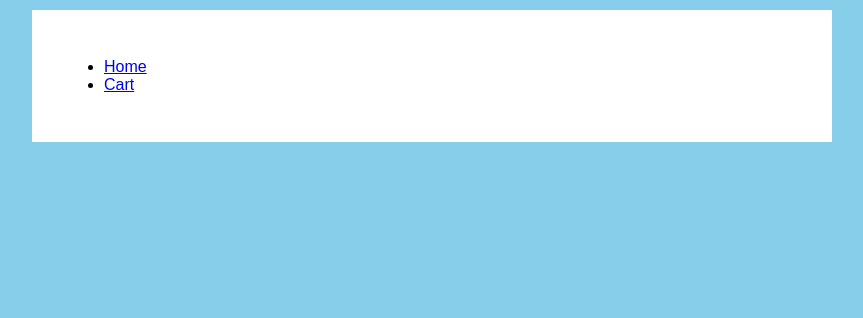
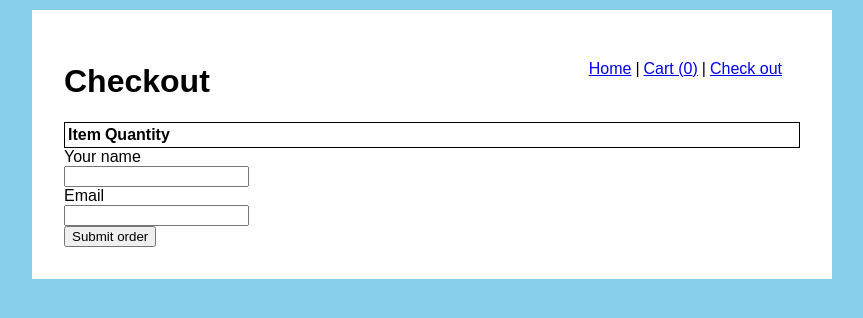
Before and after one commit to Ksz-K/eStore, a React (Create React App) app: page /checkout in a window 1280 px wide. Shown: the top 318 px of the page, without its empty margins (208-1071 px from the left). Built offline with nearby package versions, Linux system fonts and the light colour scheme.

Commit message:
site v01 done

```diff
--- a/package.json
+++ b/package.json
@@ -15,7 +15,8 @@
     "react-router-dom": "^5.1.2",
     "react-scripts": "3.3.1",
     "redux": "^4.0.5",
-    "redux-devtools-extension": "^2.13.8"
+    "redux-devtools-extension": "^2.13.8",
+    "redux-form": "^8.3.0"
   },
   "scripts": {
     "start": "react-scripts start",
--- a/src/App.js
+++ b/src/App.js
@@ -1,27 +1,40 @@
 import React from "react";
-import { NavLink } from "react-router-dom";
+import { NavLink, withRouter } from "react-router-dom";
 import Router from "./Router";
+import { connect } from "react-redux";
 
-const Navigation = props => (
+const Navigation = ({ cart }) => (
   <nav>
-    <ul>
+    <ul className="top-menu">
       <li>
         <NavLink to="/">Home</NavLink>
       </li>
       <li>
-        <NavLink to="/cart">Cart</NavLink>
+        <NavLink to="/cart">
+          Cart (
+          {cart.reduce((acc, item) => {
+            return acc + item.quantity;
+          }, 0)}
+          )
+        </NavLink>
+      </li>
+      <li>
+        <NavLink to="/checkout">Check out</NavLink>
       </li>
     </ul>
   </nav>
 );
 
-function App() {
+const App = ({ cart }) => {
   return (
     <div className="page-container">
-      <Navigation />
+      <Navigation cart={cart} />
       <Router />
     </div>
   );
-}
+};
 
-export default App;
+const mapStateToProps = state => ({
+  cart: state.cart
+});
+export default withRouter(connect(mapStateToProps)(App));
--- a/src/Router.js
+++ b/src/Router.js
@@ -1,6 +1,8 @@
 import React from "react";
 import HomePage from "./pages/homepage";
 import CartPage from "./pages/cartpage";
+import CheckoutPage from "./pages/checkoutpage";
+import OrdersPage from "./pages/orderspage";
 import { Switch, Route } from "react-router-dom";
 
 const Router = () => {
@@ -8,6 +10,8 @@ const Router = () => {
     <Switch>
       <Route exact path="/" component={HomePage} />
       <Route exact path="/cart" component={CartPage} />
+      <Route exact path="/checkout" component={CheckoutPage} />
+      <Route path="/orders/:id" component={OrdersPage} />
     </Switch>
   );
 };
--- a/src/config/store.js
+++ b/src/config/store.js
@@ -2,12 +2,38 @@ import { createStore, combineReducers } from "redux";
 import { composeWithDevTools } from "redux-devtools-extension";
 import cartReducer from "../features/cart/reducer";
 import productsReducer from "../features/product-listing/reducer";
+import { reducer as formReducer } from "redux-form";
+
+function saveToLocalStorage(state) {
+  try {
+    const serializedState = JSON.stringify(state);
+    localStorage.setItem("state", serializedState);
+  } catch (err) {
+    console.log(err);
+  }
+}
+
+function loadFromLocalStorage() {
+  try {
+    const serializedState = localStorage.getItem("state");
+    if (serializedState === null) return undefined;
+    return JSON.parse(serializedState);
+  } catch (err) {
+    console.log(err);
+    return undefined;
+  }
+}
+
+const recentVisitState = loadFromLocalStorage();
 
 const rootReducer = combineReducers({
   cart: cartReducer,
-  products: productsReducer
+  products: productsReducer,
+  form: formReducer
 });
 
-const store = createStore(rootReducer, composeWithDevTools());
+const store = createStore(rootReducer, recentVisitState, composeWithDevTools());
+
+store.subscribe(() => saveToLocalStorage(store.getState()));
 
 export default store;
--- /dev/null
+++ b/src/features/checkout/form.js
@@ -0,0 +1,30 @@
+import React from "react";
+import { Field, reduxForm } from "redux-form";
+
+function CheckoutForm(props) {
+  const { handleSubmit } = props;
+
+  return (
+    <div>
+      <form onSubmit={handleSubmit}>
+        <div>
+          <label htmlFor="order[name]">Your name</label>
+          <br />
+          <Field name="order[name]" component="input" type="text" />
+        </div>
+        <div>
+          <label htmlFor="order[email]">Email</label>
+          <br />
+          <Field name="order[email]" component="input" type="email" />
+        </div>
+        <div>
+          <button type="submit">Submit order</button>
+        </div>
+      </form>
+    </div>
+  );
+}
+
+CheckoutForm = reduxForm({ form: "checkout" })(CheckoutForm);
+
+export default CheckoutForm;
--- a/src/features/checkout/index.js
+++ b/src/features/checkout/index.js
@@ -1,8 +1,50 @@
 import React from "react";
 import { connect } from "react-redux";
+import Cart from "../cart";
+import CheckoutForm from "./form";
+import axios from "axios";
+
+const submitOrder = async (values, cart) => {
+  const { email, name } = values.order;
+
+  try {
+    const config = {
+      headers: {
+        "Content-Type": "application/json"
+      }
+    };
+    const arrayCart = cart.map(item => ({
+      product_id: item.id,
+      qty: item.quantity
+    }));
+    const formData = {
+      name,
+      email,
+      theCart: arrayCart
+    };
+
+    const res = await axios.post(
+      "https://kszk-api.herokuapp.com/api/products",
+      formData,
+      config
+    );
+    document.location.href = `/orders/${res.data._id}`;
+  } catch (err) {
+    console.log(err);
+  }
+};
 
 const Checkout = props => {
-  return <div></div>;
+  const { cart } = props;
+
+  return (
+    <div>
+      <div style={{ border: "1px solid #000" }}>
+        <Cart />
+      </div>
+      <CheckoutForm onSubmit={values => submitOrder(values, cart)} />
+    </div>
+  );
 };
 
 const mapStateToProps = state => ({
--- /dev/null
+++ b/src/features/order/index.js
@@ -0,0 +1,53 @@
+import React from "react";
+import axios from "axios";
+
+class Order extends React.Component {
+  state = {
+    order: null
+  };
+
+  async componentDidMount() {
+    try {
+      const order = await axios.get(
+        `https://kszk-api.herokuapp.com/api/products/${this.props.id}`
+      );
+      this.setState({
+        order: order.data
+      });
+    } catch (err) {
+      console.log(err);
+    }
+  }
+  renderOrder() {
+    const { name, email, theCart } = this.state.order;
+    return (
+      <div>
+        <h3>Order info</h3>
+        <div>Name: {name}</div>
+        <div>e-mail: {email}</div>
+
+        <h4>Items:</h4>
+        <ul>
+          {theCart &&
+            theCart.map(item => {
+              const { product_id, qty } = item;
+              return (
+                <div key={product_id}>
+                  <li>Product: {product_id}</li>
+                  <li>Quantity: {qty}</li>
+                </div>
+              );
+            })}
+        </ul>
+      </div>
+    );
+  }
+
+  render() {
+    const { order } = this.state;
+
+    return <div>{order ? this.renderOrder() : "Loading..."}</div>;
+  }
+}
+
+export default Order;
--- a/src/index.css
+++ b/src/index.css
@@ -14,6 +14,7 @@ body {
   padding: 32px;
   margin: 10px auto;
   background-color: white;
+  position: relative;
 }
 
 .product-listing {
@@ -27,3 +28,24 @@ body {
   padding: 10px 30px;
   width: 200px;
 }
+
+ul.top-menu {
+  position: absolute;
+  right: 50px;
+  top: 50px;
+  margin: 0;
+}
+
+ul.top-menu li {
+  display: inline-block;
+}
+
+ul.top-menu li:before {
+  content: "|";
+  margin: 0 4px;
+}
+
+ul.top-menu li:first-child::before {
+  content: "";
+  margin: 0;
+}
--- /dev/null
+++ b/src/pages/orderspage.js
@@ -0,0 +1,13 @@
+import React from "react";
+import Order from "../features/order";
+
+const OrdersPage = props => {
+  return (
+    <div>
+      <h2>My order</h2>
+      <Order id={props.match.params.id} />
+    </div>
+  );
+};
+
+export default OrdersPage;
```
Also changed, not shown: src/pages/checkoutpage.js (renamed from src/pages/chackoutpage.js), 1 other file (tests, documents, lock files or other folders).
